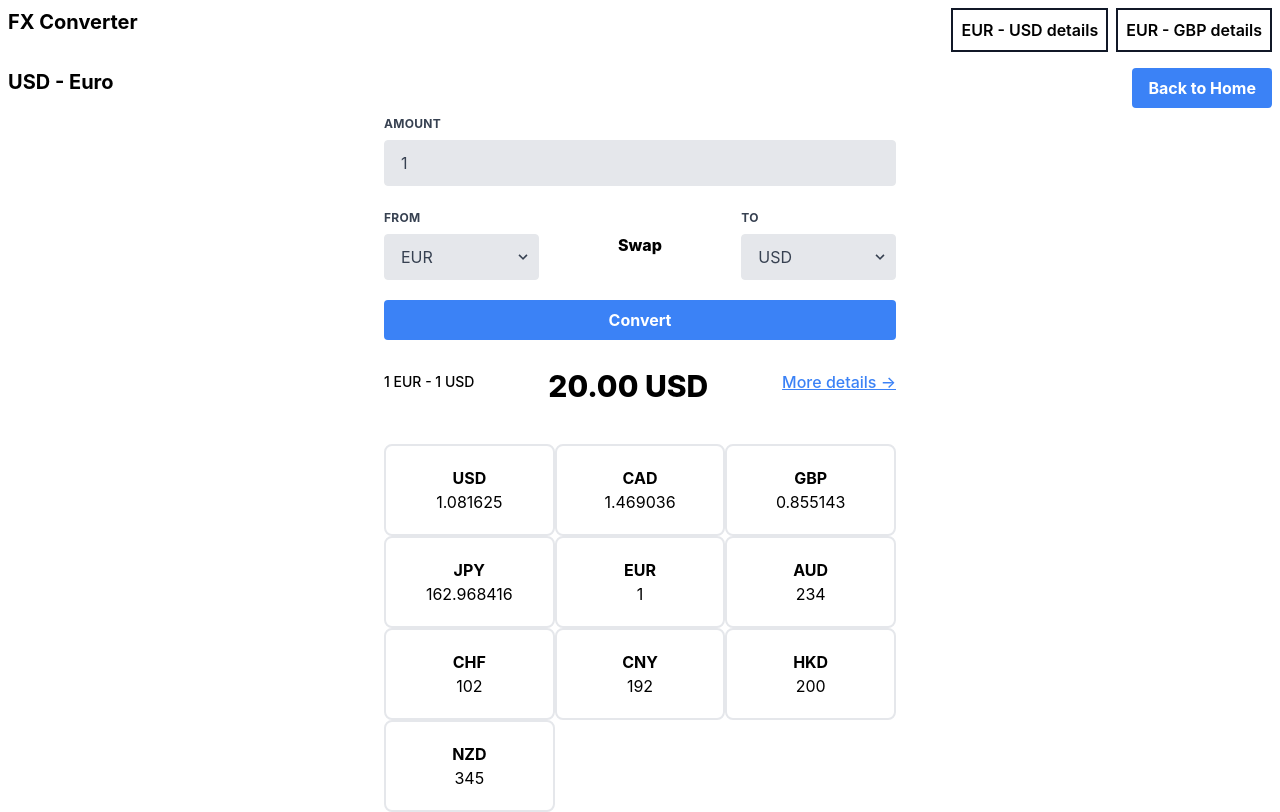
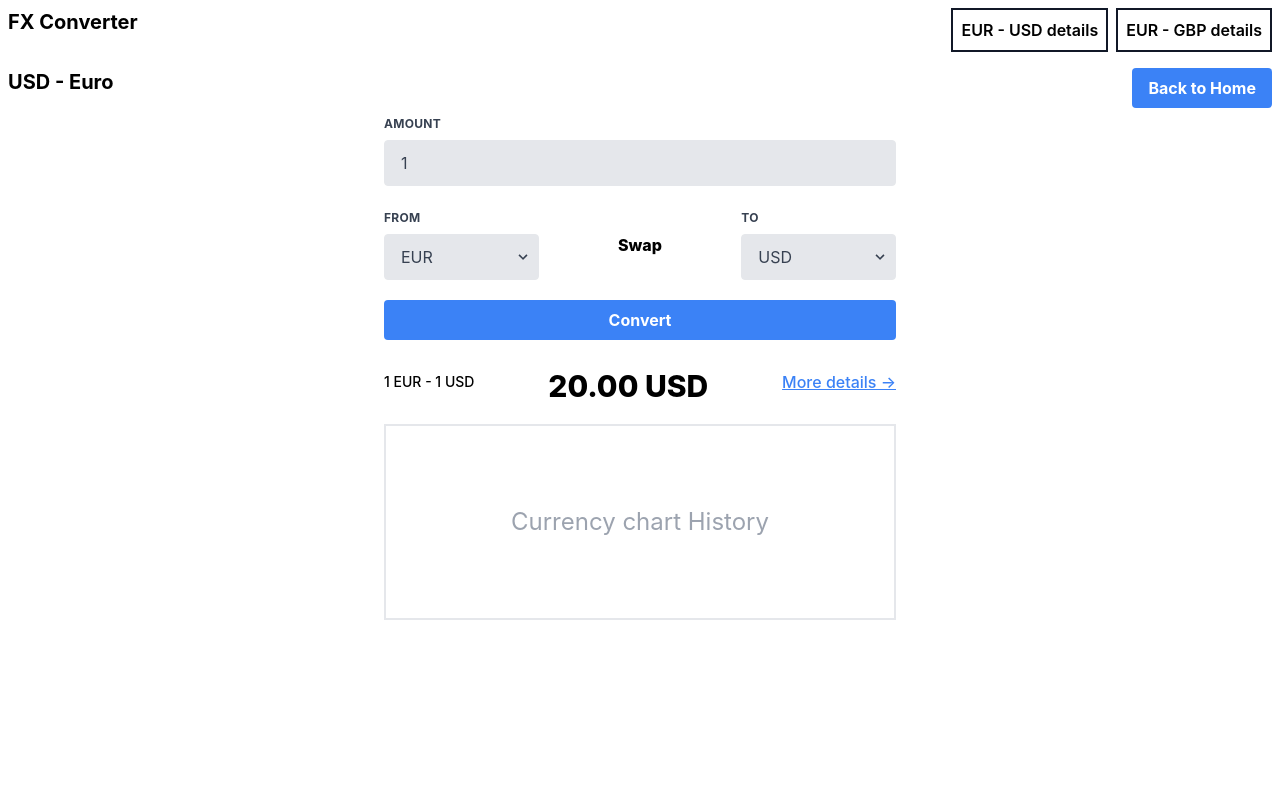
Before and after one commit to Aagbator/fx-converter, a React (Create React App) app: page /details in a window 1280 px wide. Built offline with nearby package versions, Linux system fonts and the light colour scheme.

Commit message:
refactor: removed grid from details page

```diff
--- a/src/pages/details/Details.tsx
+++ b/src/pages/details/Details.tsx
@@ -1,7 +1,5 @@
-import React from "react";
 import Breadcrump from "../../components/breadcrump/Breadcrump";
 import CurrencyConverter from "../../components/conversion-panel/ConversionPanel";
-import CurrencyGrid from "../../components/conversion-grid/ConversionGrid";
 import { useConverter } from "../../contexts/Converter.context";
 
 export default function Details() {
@@ -13,7 +11,9 @@ export default function Details() {
     <div>
       <Breadcrump title={title} />
       <CurrencyConverter />
-      <CurrencyGrid />
+      <div className="w-full max-w-lg mx-auto mt-5 p-20  border-2">
+        <h2 className="text-2xl text-gray-400">Currency chart History</h2>
+      </div>
     </div>
   );
 }
```
